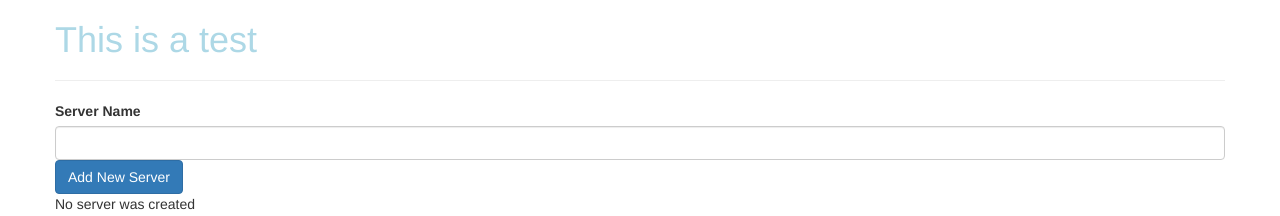
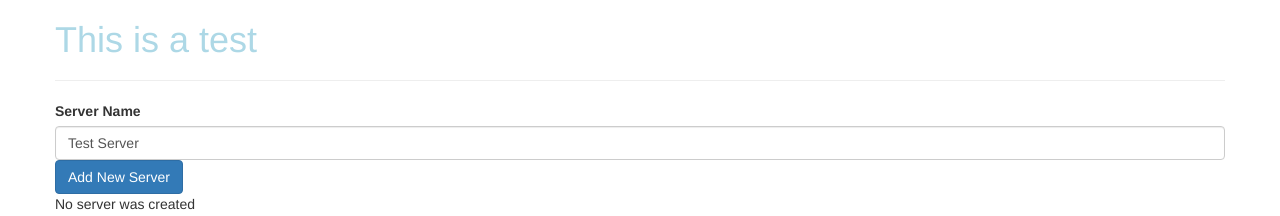
Before and after one commit to JoshGrant5/angular-complete-guide, an Angular app in the folder basics/project-template/: page / in a window 1280 px wide. Shown: the top 216 px of the page. Built offline with nearby package versions, Linux system fonts and the light colour scheme.

Commit message:
Replace the event binding with 2-way binding

```diff
--- a/basics/project-template/src/app/app.module.ts
+++ b/basics/project-template/src/app/app.module.ts
@@ -6,6 +6,7 @@ import { ServerComponent } from './server/server.component';
 import { ServersComponent } from './servers/servers.component';
 import { WarningAlertComponent } from './warning-alert/warning-alert.component';
 import { SuccessAlertComponent } from './success-alert/success-alert.component';
+import { FormsModule } from '@angular/forms';
 
 @NgModule({
   declarations: [
@@ -16,7 +17,8 @@ import { SuccessAlertComponent } from './success-alert/success-alert.component';
     SuccessAlertComponent
   ],
   imports: [
-    BrowserModule
+    BrowserModule,
+    FormsModule
   ],
   providers: [],
   bootstrap: [AppComponent]
--- a/basics/project-template/src/app/servers/servers.component.html
+++ b/basics/project-template/src/app/servers/servers.component.html
@@ -1,7 +1,9 @@
 <label>Server Name</label>
-<input type="text" class='form-control' (input)='onUpdateServerName($event)'>
+
+<input type="text" class='form-control' [(ngModel)]='serverName'>
+
 <button class="btn btn-primary" [disabled]='!allowNewServer' (click)='onCreateServer()'>Add New Server</button>
-<!-- <p [innerText]='allowNewServer'></p> -->
+
 <p>{{ serverCreationStatus }}</p>
-<p>{{ serverName }}</p>
+
 <app-server></app-server>
--- a/basics/project-template/src/app/servers/servers.component.ts
+++ b/basics/project-template/src/app/servers/servers.component.ts
@@ -9,7 +9,7 @@ export class ServersComponent implements OnInit {
 
   allowNewServer = false;
   serverCreationStatus = 'No server was created';
-  serverName: any = '';
+  serverName: any = 'Test Server';
 
   constructor() {
     setTimeout(() => {
@@ -21,7 +21,7 @@ export class ServersComponent implements OnInit {
   }
 
   onCreateServer() {
-    this.serverCreationStatus = 'Server was created';
+    this.serverCreationStatus = 'Server was created with name of ' + this.serverName;
   }
 
   onUpdateServerName(event: Event) {
```
